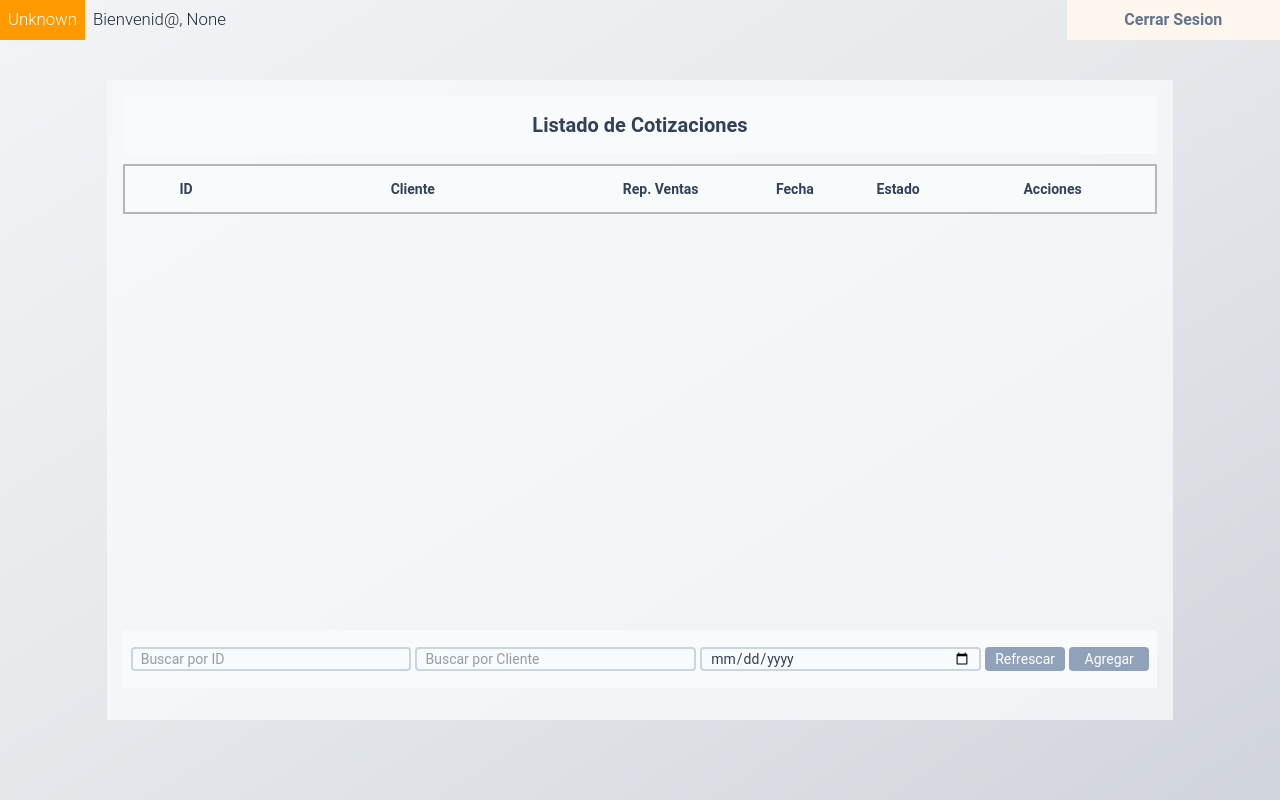
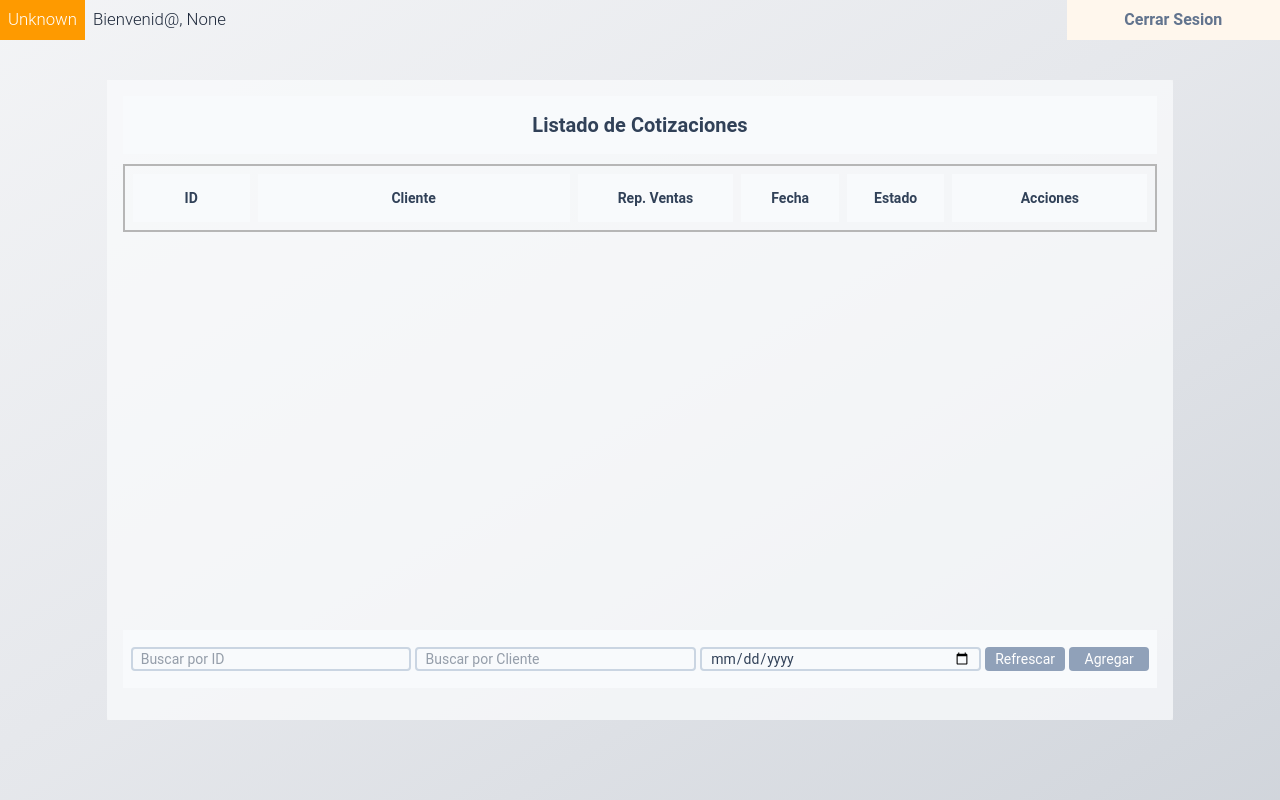
Before and after one commit to GaboAbo/smarty-coti, a Django app: page /dashboard in a window 1280 px wide. Run offline with Django 5.2, Linux system fonts and the light colour scheme; data that the repository does not hold is empty; some libraries are stand-ins or nearby versions; some web fonts are replaced.

Commit message:
Tables border glitch fixed 5

```diff
--- a/Templates/quote/list_layout.html
+++ b/Templates/quote/list_layout.html
@@ -6,7 +6,7 @@
     </div>
 
     <div class="w-full h-[80%] overflow-y-auto">
-        <table id="quote_table" class="table-auto w-full text-sm border-2 border-[#B6B6B6]">
+        <table id="quote_table" class="table-auto w-full text-sm border-separate border-spacing-2 border-2 border-[#B6B6B6]">
             <thead class="sticky top-0 bg-slate-50">
                 <tr class="h-[48px]">
                     <th style="width:12%">ID</th>
--- a/static/output.css
+++ b/static/output.css
@@ -438,6 +438,19 @@
   }
   .border-collapse {
     border-collapse: collapse;
+  }
+  .border-separate {
+    border-collapse: separate;
+  }
+  .border-spacing-2 {
+    --tw-border-spacing-x: calc(var(--spacing) * 2);
+    --tw-border-spacing-y: calc(var(--spacing) * 2);
+    border-spacing: var(--tw-border-spacing-x) var(--tw-border-spacing-y);
+  }
+  .border-spacing-4 {
+    --tw-border-spacing-x: calc(var(--spacing) * 4);
+    --tw-border-spacing-y: calc(var(--spacing) * 4);
+    border-spacing: var(--tw-border-spacing-x) var(--tw-border-spacing-y);
   }
   .resize {
     resize: both;
@@ -913,6 +926,16 @@
     font-size: clamp(1.5rem, 2.5vw, 3.75rem);
   }
 }
+@property --tw-border-spacing-x {
+  syntax: "<length>";
+  inherits: false;
+  initial-value: 0;
+}
+@property --tw-border-spacing-y {
+  syntax: "<length>";
+  inherits: false;
+  initial-value: 0;
+}
 @property --tw-space-y-reverse {
   syntax: "*";
   inherits: false;
@@ -1099,6 +1122,8 @@
 @layer properties {
   @supports ((-webkit-hyphens: none) and (not (margin-trim: inline))) or ((-moz-orient: inline) and (not (color:rgb(from red r g b)))) {
     *, ::before, ::after, ::backdrop {
+      --tw-border-spacing-x: 0;
+      --tw-border-spacing-y: 0;
       --tw-space-y-reverse: 0;
       --tw-border-style: solid;
       --tw-gradient-position: initial;
```
Also changed, not shown: Templates/quote/partials/overview.html (+9 -9 lines), Templates/quote/partials/product_by_quote.html (+7 -7 lines), Templates/quote/partials/quote.html (+6 -6 lines).
